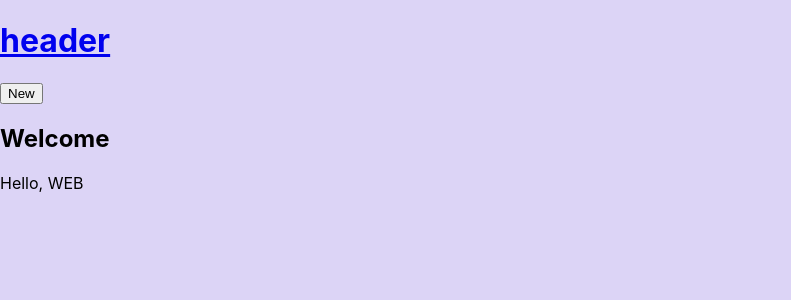
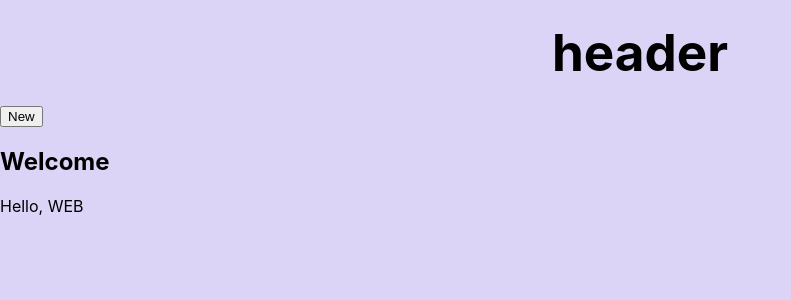
Before and after one commit to yurmthegerm/todo, a React (Create React App) app: page / in a window 1280 px wide. Shown: the top 300 px of the page, without its empty margins (0-791 px from the left). Built offline with nearby package versions, Linux system fonts and the light colour scheme.

Commit message:
put delete modal in a box

```diff
--- a/src/App.css
+++ b/src/App.css
@@ -1,3 +1,18 @@
+.heading {
+  text-align: center;
+  display: flex;
+  justify-content: center;
+  align-items: center;
+
+}
+
+.header {
+  text-decoration: none;
+  color: black;
+  cursor: pointer;
+  font-size: 4vw;
+}
+
 .modal-container {
   position: fixed;
   top: 0;
--- a/src/index.js
+++ b/src/index.js
@@ -3,13 +3,12 @@ import ReactDOM from 'react-dom/client';
 import './index.css';
 import App from './App';
 import reportWebVitals from './reportWebVitals';
-import {BrowserRouter as Router} from 'react-router-dom';
 
 const root = ReactDOM.createRoot(document.getElementById('root'));
 root.render(
-  <Router>
+  <React.StrictMode>
     <App />
-  </Router>
+  </React.StrictMode>
 );
 
 // If you want to start measuring performance in your app, pass a function
```
Also changed, not shown: src/App.js (line endings or trailing spaces).
